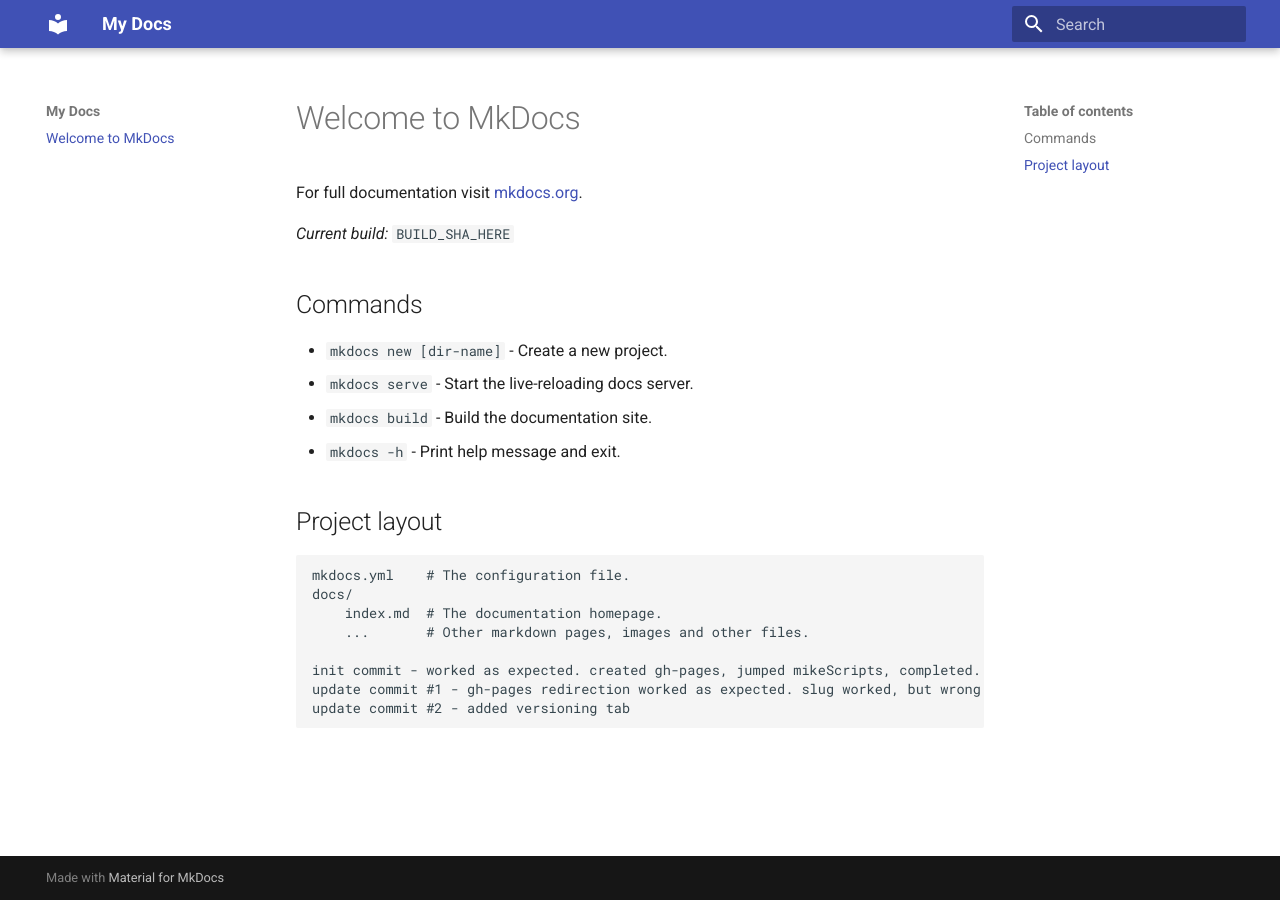
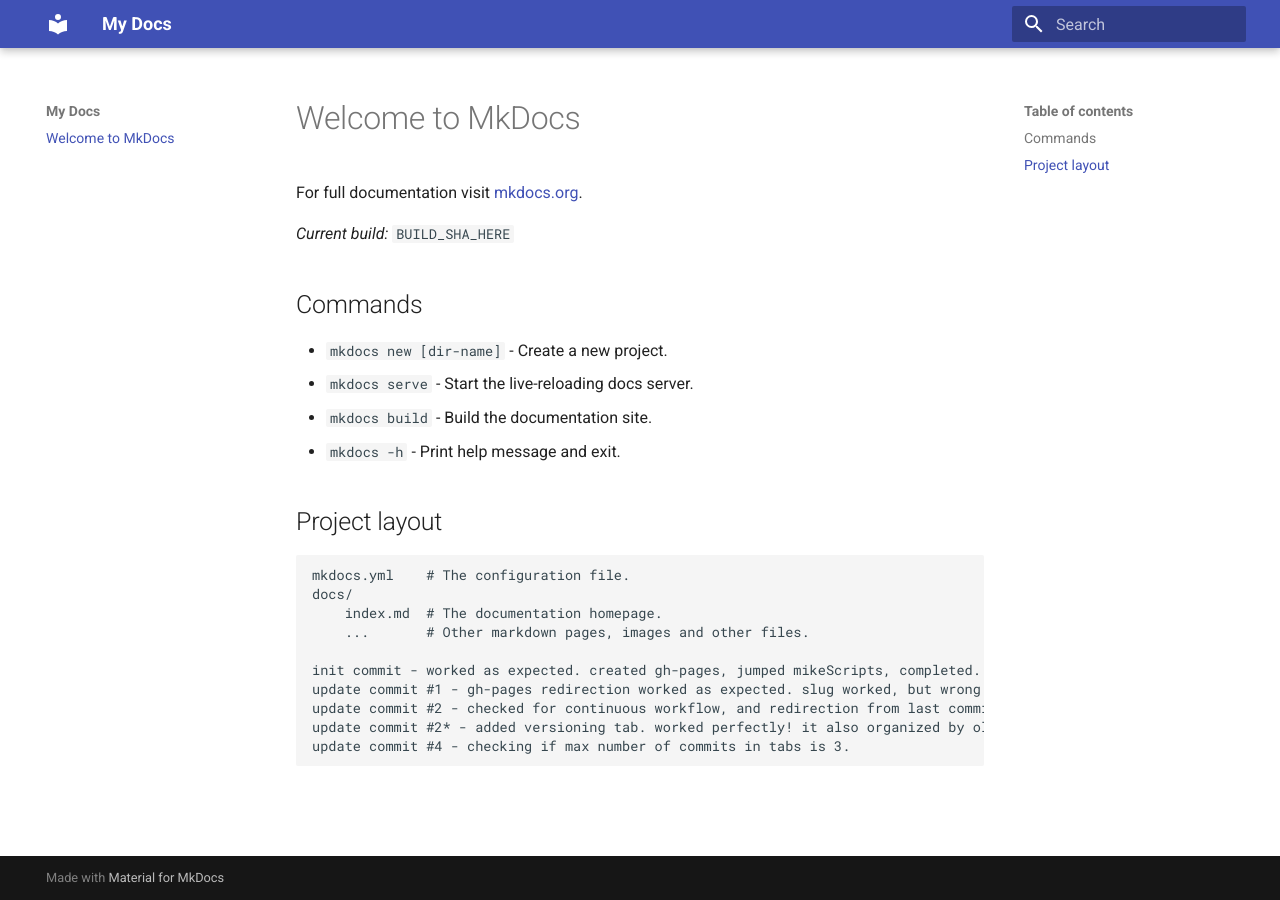
Before and after one commit to mateusloubach/docs, an MkDocs documentation site: the page built from documentation/docs/index.md, in a window 1280 px wide. Built offline with MkDocs 1.6.1 and Material for MkDocs 9.7.7, drawn with Linux system fonts in a browser that asks for light colours; the version menu is left out.

Commit message:
update commit #4

```diff
--- a/documentation/docs/index.md
+++ b/documentation/docs/index.md
@@ -20,4 +20,6 @@
 
     init commit - worked as expected. created gh-pages, jumped mikeScripts, completed.
     update commit #1 - gh-pages redirection worked as expected. slug worked, but wrong format.
-    update commit #2 - added versioning tab
+    update commit #2 - checked for continuous workflow, and redirection from last commit to new commit;
+    update commit #2* - added versioning tab. worked perfectly! it also organized by oldest to newest
+    update commit #4 - checking if max number of commits in tabs is 3.
```
